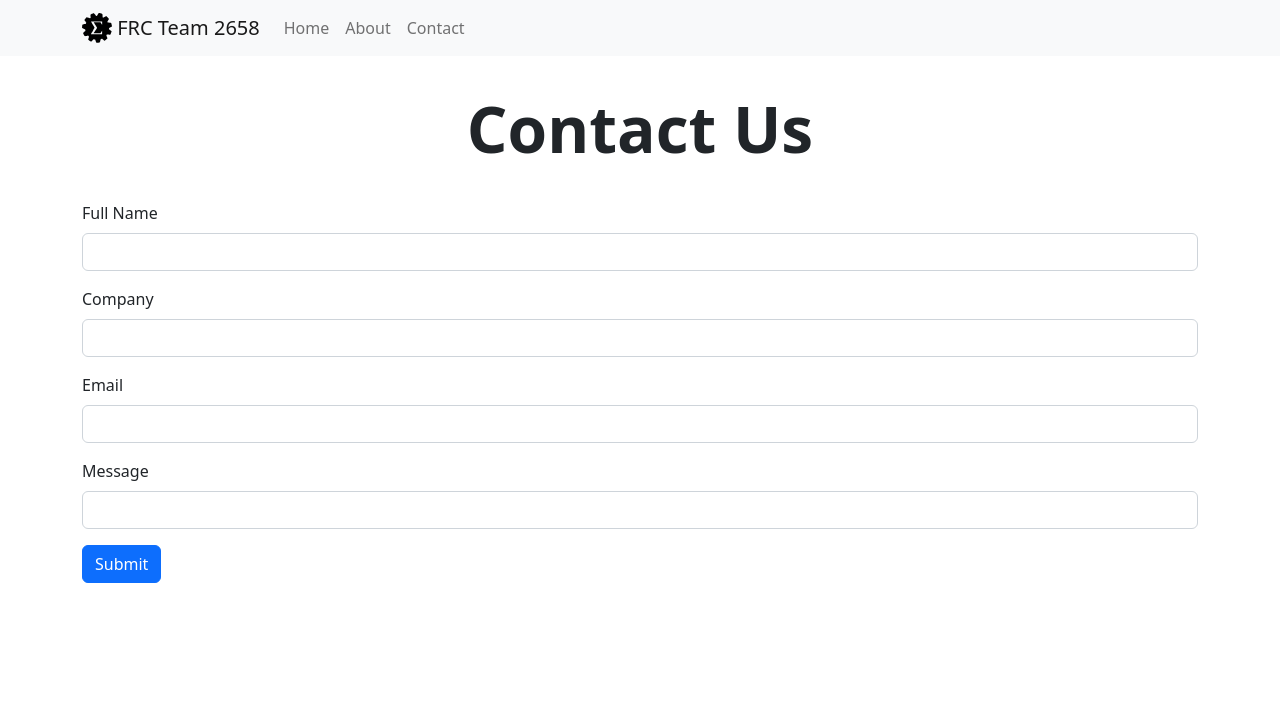
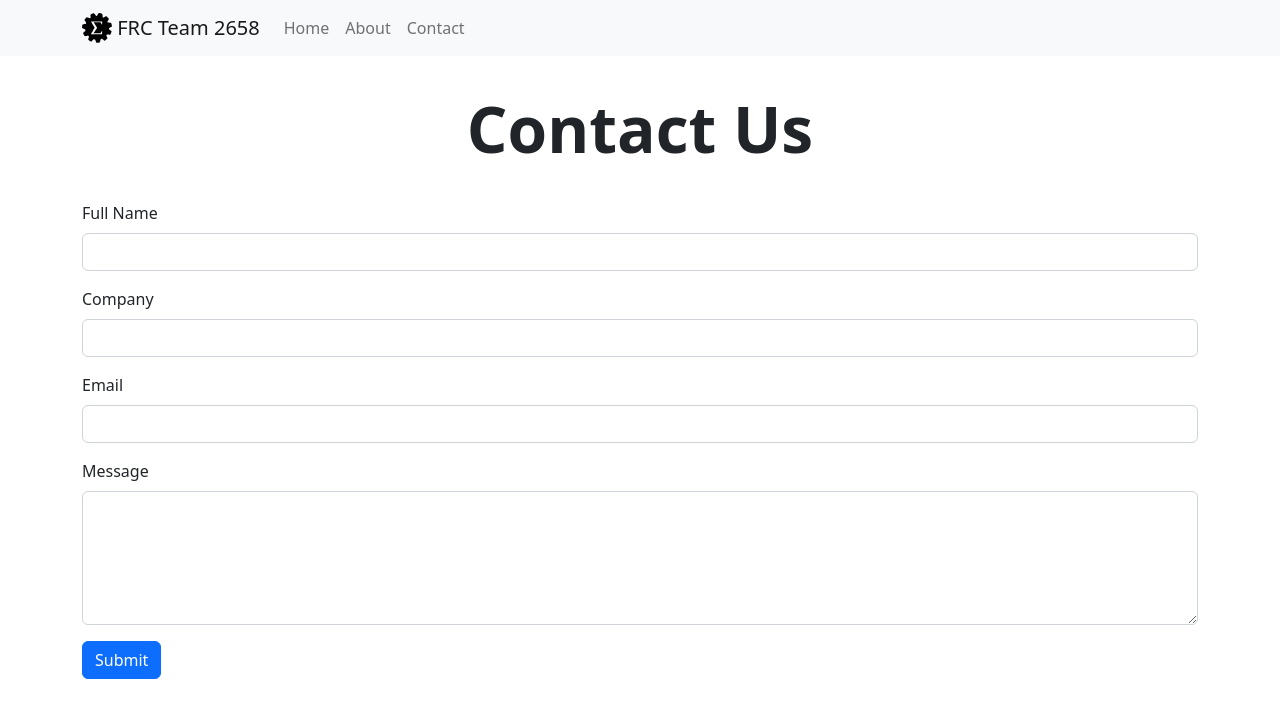
Before and after one commit to frc-emotion/website, a Next.js app: page /contact in a window 1280 px wide. Shown: the top 718 px of the page. Built offline with nearby package versions, Linux system fonts and the light colour scheme.

Commit message:
add rows to textarea contact form

```diff
--- a/components/ContactForm.js
+++ b/components/ContactForm.js
@@ -23,7 +23,7 @@
 
       <Form.Group className="mb-3">
         <Form.Label>Message</Form.Label>
-        <Form.Control type="textarea" name="message" id="message" />
+        <Form.Control as="textarea" rows={5} name="message" id="message" />
       </Form.Group>
 
       <Button variant="primary" type="submit">
```
